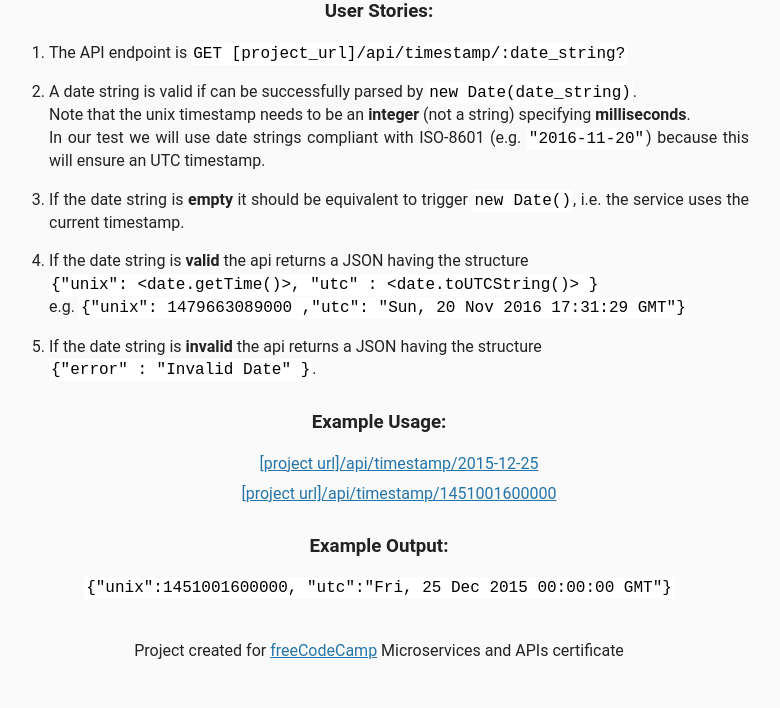
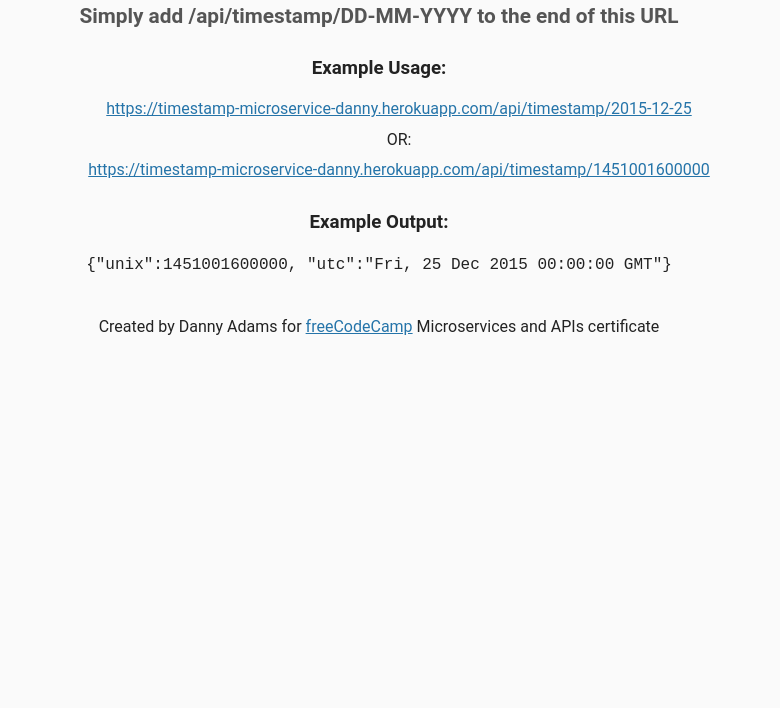
Before and after one commit to DoableDanny/Timestamp-Microservice-Express, a website: page public/index.html in a window 1280 px wide. Shown: the part 92-800 px from the top of the page, without its empty margins (261-1041 px from the left). Drawn offline with Linux system fonts and the light colour scheme.

Commit message:
Tidied HTML

```diff
--- a/public/css/style.css
+++ b/public/css/style.css
@@ -12,7 +12,17 @@ body {
   margin-top: 40px;
 }
 
+h1 {
+  line-height: 2.2rem;
+}
+
+h2 {
+  color: #555;
+  font-size: 1.3rem;
+}
+
 h3 {
+  color: #222;
   margin-top: 30px;
 }
 
@@ -20,21 +30,6 @@ h3 {
   margin-top: 40px;
 }
 
-.user-stories {
-  position: relative;
-  text-align: justify;
-  max-width: 700px;
-  margin: 15px auto;
-}
-code {
-  font-family: monospace;
-  padding: 2px;
-  color: black;
-  background-color: #fff;
-}
-ol {
-  list-style-position: outside;
-}
 ul {
   list-style-type: none;
 }
@@ -42,9 +37,6 @@ ul {
 li {
   margin-bottom: 0.5em;
 }
-.user-stories li {
-  margin-bottom: 1em;
-}
 
 a {
   color: #2574a9;
--- a/public/index.html
+++ b/public/index.html
@@ -8,56 +8,20 @@
   </head>
   <body>
     <div class="container">
-      <h2>API Project: Timestamp Microservice</h2>
-      <h3>User Stories:</h3>
-      <ol class="user-stories">
-        <li>
-          The API endpoint is
-          <code>GET [project_url]/api/timestamp/:date_string?</code>
-        </li>
-        <li>
-          A date string is valid if can be successfully parsed by
-          <code>new Date(date_string)</code>.<br />
-          Note that the unix timestamp needs to be an
-          <strong>integer</strong> (not a string) specifying
-          <strong>milliseconds</strong>.<br />
-          In our test we will use date strings compliant with ISO-8601 (e.g.
-          <code>"2016-11-20"</code>) because this will ensure an UTC timestamp.
-        </li>
-        <li>
-          If the date string is <strong>empty</strong> it should be equivalent
-          to trigger <code>new Date()</code>, i.e. the service uses the current
-          timestamp.
-        </li>
-        <li>
-          If the date string is <strong>valid</strong> the api returns a JSON
-          having the structure<br /><code
-            >{"unix": &lt;date.getTime()&gt;, "utc" : &lt;date.toUTCString()&gt;
-            }</code
-          ><br />
-          e.g.
-          <code
-            >{"unix": 1479663089000 ,"utc": "Sun, 20 Nov 2016 17:31:29
-            GMT"}</code
-          >
-        </li>
-        <li>
-          If the date string is <strong>invalid</strong> the api returns a JSON
-          having the structure <br />
-          <code>{"error" : "Invalid Date" }</code>.
-        </li>
-      </ol>
+      <h1>API Project: Timestamp Microservice</h2>
+      <h2>Simply add /api/timestamp/DD-MM-YYYY to the end of this URL</h2>
 
       <h3>Example Usage:</h3>
       <ul>
         <li>
           <a href="api/timestamp/2015-12-25"
-            >[project url]/api/timestamp/2015-12-25</a
+            >https://timestamp-microservice-danny.herokuapp.com/api/timestamp/2015-12-25</a
           >
         </li>
+        <li>OR:</li>
         <li>
           <a href="api/timestamp/1451001600000"
-            >[project url]/api/timestamp/1451001600000</a
+            >https://timestamp-microservice-danny.herokuapp.com/api/timestamp/1451001600000</a
           >
         </li>
       </ul>
@@ -71,7 +35,7 @@
     </div>
     <div class="footer">
       <p>
-        Project created for
+        Created by Danny Adams for
         <a href="https://www.freecodecamp.org/">freeCodeCamp</a> Microservices
         and APIs certificate
       </p>
```
Also changed, not shown: public/about.html (deleted, +0 -13 lines), README.md.
